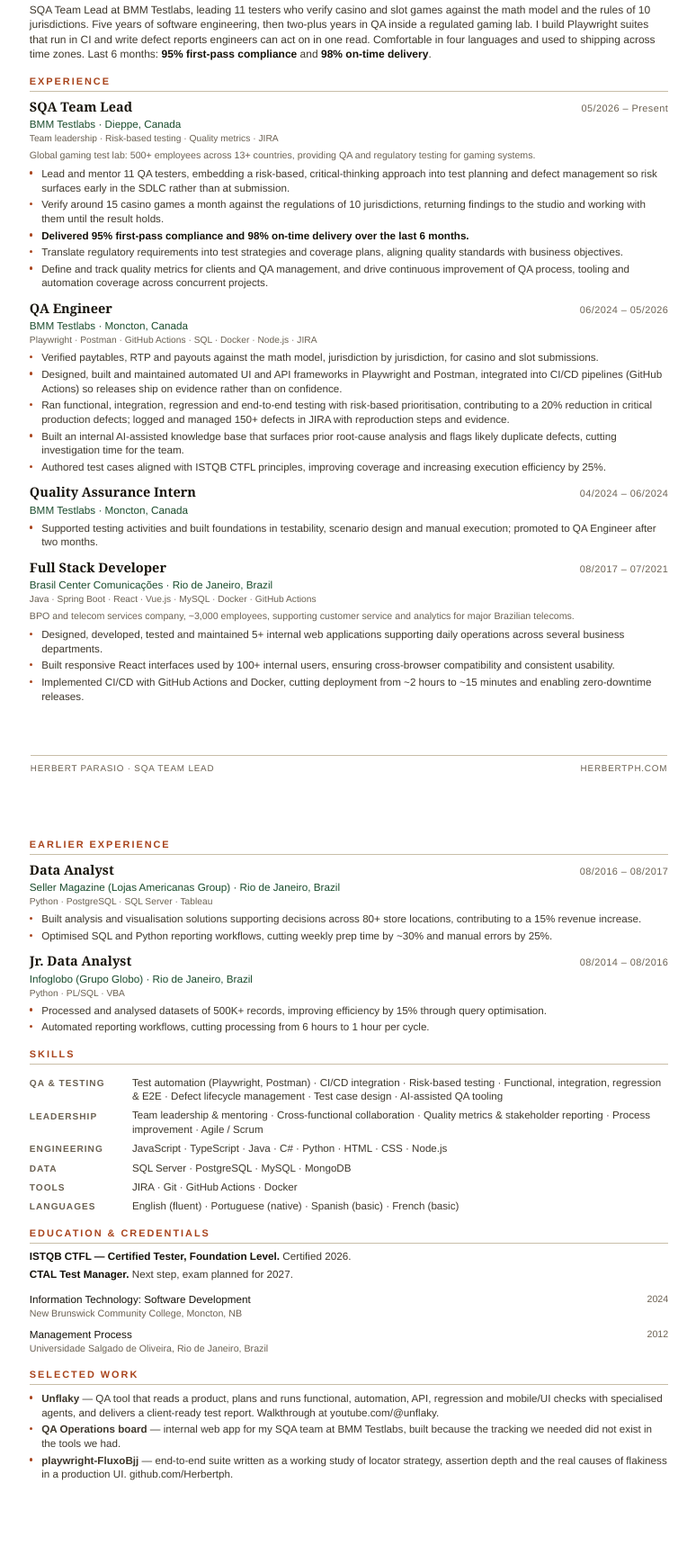
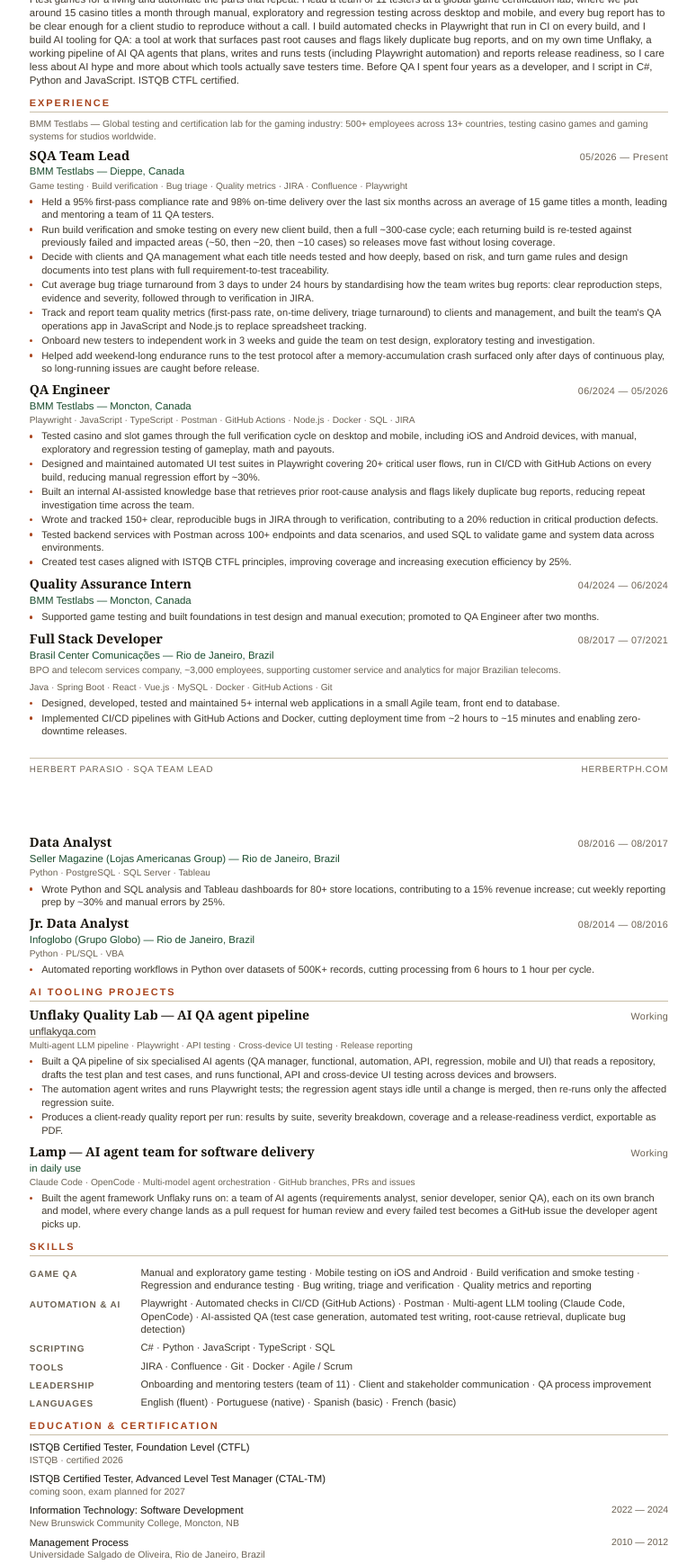
Before and after one commit to Herbertph/herbertph.com, a website: page resume/resume.html in a window 1280 px wide. Shown: the part 167-1905 px from the top of the page at 90% size, without its empty margins (20-794 px from the left). Drawn offline with Linux system fonts and the light colour scheme.

Commit message:
feat: refresh the resume with the new QA analyst content

```diff
--- a/resume/resume.html
+++ b/resume/resume.html
@@ -2,7 +2,7 @@
 <html lang="en">
 <head>
 <meta charset="utf-8">
-<title>Herbert Parasio — SQA Team Lead</title>
+<title>Herbert Parasio — Senior QA Analyst</title>
 <style>
   :root{
     --ink:#17130B; --soft:#3F382C; --faint:#6B6152; --line:#C9BEA8;
@@ -14,77 +14,74 @@
   p{margin:0}
   body{
     font-family:"Helvetica Neue",Helvetica,Arial,sans-serif;
-    font-size:8.75pt;line-height:1.36;color:var(--soft);background:#fff;
+    font-size:8.3pt;line-height:1.30;color:var(--soft);background:#fff;
     -webkit-print-color-adjust:exact;print-color-adjust:exact;
   }
-  .page{width:8.5in;min-height:11in;padding:.44in .55in .4in;position:relative}
+  .page{width:8.5in;min-height:11in;padding:.4in .55in .5in;position:relative}
   a{color:var(--soft);text-decoration:none}
+  .contact a,.job-org a{text-decoration:underline;text-decoration-thickness:.5pt;text-underline-offset:1.5pt;text-decoration-color:var(--line)}
 
   h1{
     font-family:Georgia,"Times New Roman",serif;font-weight:600;font-size:22pt;line-height:1;
     color:var(--ink);margin:0;letter-spacing:-.01em;
   }
   .role{
-    margin-top:4pt;font-size:9.6pt;letter-spacing:.14em;text-transform:uppercase;color:var(--green);font-weight:700;
+    margin-top:5pt;font-size:9.6pt;letter-spacing:.02em;color:var(--green);font-weight:700;
   }
-  .contact{margin-top:7pt;font-size:8.2pt;color:var(--faint);line-height:1.6}
+  .contact{margin-top:6pt;font-size:8pt;color:var(--faint);line-height:1.55}
   .contact span{margin-right:2pt}
   .contact a{color:var(--faint);white-space:nowrap}
-  .rule{height:2px;background:var(--ink);margin:10pt 0 12pt}
-  .rule-thin{height:1px;background:var(--line);margin:10pt 0 12pt}
+  .rule{height:2px;background:var(--ink);margin:9pt 0 10pt}
 
-  .summary{font-size:9pt;color:var(--soft);max-width:7.35in}
-  .summary strong{color:var(--ink)}
+  .summary{font-size:8.6pt;color:var(--soft);max-width:7.4in;orphans:3;widows:3}
 
   h2{
     font-family:Helvetica,Arial,sans-serif;font-size:8.2pt;font-weight:700;
     letter-spacing:.18em;text-transform:uppercase;color:var(--brick);
-    margin:11pt 0 5pt;padding-bottom:2.5pt;border-bottom:1px solid var(--line);
+    margin:8pt 0 4.5pt;padding-bottom:2pt;border-bottom:1px solid var(--line);
+    break-after:avoid;page-break-after:avoid;
   }
-  .job{margin-bottom:8pt;break-inside:avoid}
+  .job{margin-bottom:6pt;break-inside:avoid;page-break-inside:avoid}
   .job-head{display:flex;justify-content:space-between;gap:12pt;align-items:baseline}
-  .job-title{font-family:Georgia,"Times New Roman",serif;font-size:10.9pt;color:var(--ink);font-weight:600;margin:0}
-  .job-dates{font-size:8.2pt;color:var(--faint);letter-spacing:.04em;white-space:nowrap}
-  .job-org{font-size:8.8pt;color:var(--green);margin-top:1pt}
-  .job-tags{font-size:7.7pt;color:var(--faint);margin-top:1pt}
-  .company{font-size:8pt;color:var(--faint);margin:3pt 0 4pt}
+  .job-title{font-family:Georgia,"Times New Roman",serif;font-size:10.6pt;color:var(--ink);font-weight:600;margin:0}
+  .job-dates{font-size:8.1pt;color:var(--faint);letter-spacing:.03em;white-space:nowrap}
+  .job-org{font-size:8.6pt;color:var(--green);margin-top:1pt}
+  .job-tags{font-size:7.6pt;color:var(--faint);margin-top:1pt}
+  .company{font-size:7.8pt;color:var(--faint);margin:2pt 0 4pt;max-width:7.4in}
   ul{margin:3pt 0 0;padding:0 0 0 10pt}
-  li{margin:0 0 2pt;list-style:none;position:relative}
+  li{margin:0 0 1.6pt;list-style:none;position:relative;break-inside:avoid;page-break-inside:avoid}
   li::before{content:"";position:absolute;left:-10pt;top:4.2pt;width:2.6pt;height:2.6pt;background:var(--brick);border-radius:50%}
-  .metric-line{color:var(--ink);font-weight:700}
 
-  .skills{display:grid;grid-template-columns:1.05in 1fr;gap:4pt 10pt;font-size:8.7pt}
-  .skills dt{font-size:7.6pt;font-weight:700;letter-spacing:.1em;text-transform:uppercase;color:var(--faint);padding-top:1.6pt}
+  .skills{display:grid;grid-template-columns:1.15in 1fr;gap:4pt 10pt;font-size:8.4pt}
+  .skills dt{font-size:7.5pt;font-weight:700;letter-spacing:.08em;text-transform:uppercase;color:var(--faint);padding-top:1.5pt}
   .skills dd{margin:0}
 
-  .edu{font-size:8.8pt}
-  .edu-row{display:grid;grid-template-columns:1fr auto;gap:2pt 12pt;margin-bottom:6pt}
+  .edu{font-size:8.5pt}
+  .edu-row{display:grid;grid-template-columns:1fr auto;gap:2pt 12pt;margin-bottom:5pt;break-inside:avoid;page-break-inside:avoid}
   .edu .what{color:var(--ink)}
-  .edu .where{color:var(--faint);font-size:8pt}
-  .edu .when{color:var(--faint);font-size:8pt;white-space:nowrap;text-align:right;margin:0}
-  .cred{margin:0 0 3pt}
-  .cred strong{color:var(--ink)}
+  .edu .where{color:var(--faint);font-size:7.9pt}
+  .edu .when{color:var(--faint);font-size:7.9pt;white-space:nowrap;text-align:right;margin:0}
 
   .foot{
-    position:absolute;left:.56in;right:.56in;bottom:.3in;
+    position:absolute;left:.55in;right:.55in;bottom:.28in;
     display:flex;justify-content:space-between;gap:12pt;
     font-size:7.4pt;letter-spacing:.08em;text-transform:uppercase;color:var(--faint);
     border-top:1px solid var(--line);padding-top:5pt;
   }
-  .page-break{break-before:page}
+  .page-break{break-before:page;page-break-before:always}
 </style>
 </head>
 <body>
 <div class="page">
   <header>
     <h1>Herbert Parasio</h1>
-    <div class="role">SQA Team Lead · Verification of Regulated Software</div>
+    <div class="role">Senior QA Analyst | ISTQB CTFL Certified — Game QA, Test Automation &amp; AI-Assisted Testing</div>
     <div class="contact">
-      <span>Moncton, New Brunswick, Canada</span> <span>|</span> <span>Open to relocation</span> <span>|</span>
+      <span>Moncton, New Brunswick, Canada</span> <span>|</span>
+      <span>Open to relocation to British Columbia</span> <span>|</span>
       <span>(506) 897-4188</span> <span>|</span>
       <a href="mailto:herbert.parasio@gmail.com">herbert.parasio@gmail.com</a> <span>|</span>
-      <a href="https://herbertph.com">herbertph.com</a>
-      <br>
+      <a href="https://herbertph.com">herbertph.com</a> <span>|</span>
       <a href="https://linkedin.com/in/herbert-cunha">linkedin.com/in/herbert-cunha</a> <span>|</span>
       <a href="https://github.com/Herbertph">github.com/Herbertph</a>
     </div>
@@ -92,71 +89,78 @@
   <div class="rule"></div>
 
   <p class="summary">
-    SQA Team Lead at BMM Testlabs, leading 11 testers who verify casino and slot games against the math model and
-    the rules of 10 jurisdictions. Five years of software engineering, then two-plus years in QA inside a
-    regulated gaming lab. I build Playwright suites that run in CI and write defect reports engineers can act on in
-    one read. Comfortable in four languages and used to shipping across time zones. Last 6 months:
-    <strong>95% first-pass compliance</strong> and <strong>98% on-time delivery</strong>.
+    I test games for a living and automate the parts that repeat. I lead a team of 11 testers at a global game
+    certification lab, where we put around 15 casino titles a month through manual, exploratory and regression
+    testing across desktop and mobile, and every bug report has to be clear enough for a client studio to reproduce
+    without a call. I build automated checks in Playwright that run in CI on every build, and I build AI tooling for
+    QA: a tool at work that surfaces past root causes and flags likely duplicate bug reports, and on my own time
+    Unflaky, a working pipeline of AI QA agents that plans, writes and runs tests (including Playwright automation)
+    and reports release readiness, so I care less about AI hype and more about which tools actually save testers
+    time. Before QA I spent four years as a developer, and I script in C#, Python and JavaScript. ISTQB CTFL
+    certified.
   </p>
 
   <h2>Experience</h2>
 
+  <p class="company">BMM Testlabs — Global testing and certification lab for the gaming industry: 500+ employees across 13+ countries, testing casino games and gaming systems for studios worldwide.</p>
+
   <article class="job">
     <div class="job-head">
       <h3 class="job-title">SQA Team Lead</h3>
-      <span class="job-dates">05/2026 – Present</span>
+      <span class="job-dates">05/2026 — Present</span>
     </div>
-    <div class="job-org">BMM Testlabs · Dieppe, Canada</div>
-    <div class="job-tags">Team leadership · Risk-based testing · Quality metrics · JIRA</div>
-    <p class="company">Global gaming test lab: 500+ employees across 13+ countries, providing QA and regulatory testing for gaming systems.</p>
+    <div class="job-org">BMM Testlabs — Dieppe, Canada</div>
+    <div class="job-tags">Game testing · Build verification · Bug triage · Quality metrics · JIRA · Confluence · Playwright</div>
     <ul>
-      <li>Lead and mentor 11 QA testers, embedding a risk-based, critical-thinking approach into test planning and defect management so risk surfaces early in the SDLC rather than at submission.</li>
-      <li>Verify around 15 casino games a month against the regulations of 10 jurisdictions, returning findings to the studio and working with them until the result holds.</li>
-      <li class="metric-line">Delivered 95% first-pass compliance and 98% on-time delivery over the last 6 months.</li>
-      <li>Translate regulatory requirements into test strategies and coverage plans, aligning quality standards with business objectives.</li>
-      <li>Define and track quality metrics for clients and QA management, and drive continuous improvement of QA process, tooling and automation coverage across concurrent projects.</li>
+      <li>Held a 95% first-pass compliance rate and 98% on-time delivery over the last six months across an average of 15 game titles a month, leading and mentoring a team of 11 QA testers.</li>
+      <li>Run build verification and smoke testing on every new client build, then a full ~300-case cycle; each returning build is re-tested against previously failed and impacted areas (~50, then ~20, then ~10 cases) so releases move fast without losing coverage.</li>
+      <li>Decide with clients and QA management what each title needs tested and how deeply, based on risk, and turn game rules and design documents into test plans with full requirement-to-test traceability.</li>
+      <li>Cut average bug triage turnaround from 3 days to under 24 hours by standardising how the team writes bug reports: clear reproduction steps, evidence and severity, followed through to verification in JIRA.</li>
+      <li>Track and report team quality metrics (first-pass rate, on-time delivery, triage turnaround) to clients and management, and built the team's QA operations app in JavaScript and Node.js to replace spreadsheet tracking.</li>
+      <li>Onboard new testers to independent work in 3 weeks and guide the team on test design, exploratory testing and investigation.</li>
+      <li>Helped add weekend-long endurance runs to the test protocol after a memory-accumulation crash surfaced only after days of continuous play, so long-running issues are caught before release.</li>
     </ul>
   </article>
 
   <article class="job">
     <div class="job-head">
       <h3 class="job-title">QA Engineer</h3>
-      <span class="job-dates">06/2024 – 05/2026</span>
+      <span class="job-dates">06/2024 — 05/2026</span>
     </div>
-    <div class="job-org">BMM Testlabs · Moncton, Canada</div>
-    <div class="job-tags">Playwright · Postman · GitHub Actions · SQL · Docker · Node.js · JIRA</div>
+    <div class="job-org">BMM Testlabs — Moncton, Canada</div>
+    <div class="job-tags">Playwright · JavaScript · TypeScript · Postman · GitHub Actions · Node.js · Docker · SQL · JIRA</div>
     <ul>
-      <li>Verified paytables, RTP and payouts against the math model, jurisdiction by jurisdiction, for casino and slot submissions.</li>
-      <li>Designed, built and maintained automated UI and API frameworks in Playwright and Postman, integrated into CI/CD pipelines (GitHub Actions) so releases ship on evidence rather than on confidence.</li>
-      <li>Ran functional, integration, regression and end-to-end testing with risk-based prioritisation, contributing to a 20% reduction in critical production defects; logged and managed 150+ defects in JIRA with reproduction steps and evidence.</li>
-      <li>Built an internal AI-assisted knowledge base that surfaces prior root-cause analysis and flags likely duplicate defects, cutting investigation time for the team.</li>
-      <li>Authored test cases aligned with ISTQB CTFL principles, improving coverage and increasing execution efficiency by 25%.</li>
+      <li>Tested casino and slot games through the full verification cycle on desktop and mobile, including iOS and Android devices, with manual, exploratory and regression testing of gameplay, math and payouts.</li>
+      <li>Designed and maintained automated UI test suites in Playwright covering 20+ critical user flows, run in CI/CD with GitHub Actions on every build, reducing manual regression effort by ~30%.</li>
+      <li>Built an internal AI-assisted knowledge base that retrieves prior root-cause analysis and flags likely duplicate bug reports, reducing repeat investigation time across the team.</li>
+      <li>Wrote and tracked 150+ clear, reproducible bugs in JIRA through to verification, contributing to a 20% reduction in critical production defects.</li>
+      <li>Tested backend services with Postman across 100+ endpoints and data scenarios, and used SQL to validate game and system data across environments.</li>
+      <li>Created test cases aligned with ISTQB CTFL principles, improving coverage and increasing execution efficiency by 25%.</li>
     </ul>
   </article>
 
   <article class="job">
     <div class="job-head">
       <h3 class="job-title">Quality Assurance Intern</h3>
-      <span class="job-dates">04/2024 – 06/2024</span>
+      <span class="job-dates">04/2024 — 06/2024</span>
     </div>
-    <div class="job-org">BMM Testlabs · Moncton, Canada</div>
+    <div class="job-org">BMM Testlabs — Moncton, Canada</div>
     <ul>
-      <li>Supported testing activities and built foundations in testability, scenario design and manual execution; promoted to QA Engineer after two months.</li>
+      <li>Supported game testing and built foundations in test design and manual execution; promoted to QA Engineer after two months.</li>
     </ul>
   </article>
 
   <article class="job">
     <div class="job-head">
       <h3 class="job-title">Full Stack Developer</h3>
-      <span class="job-dates">08/2017 – 07/2021</span>
+      <span class="job-dates">08/2017 — 07/2021</span>
     </div>
-    <div class="job-org">Brasil Center Comunicações · Rio de Janeiro, Brazil</div>
-    <div class="job-tags">Java · Spring Boot · React · Vue.js · MySQL · Docker · GitHub Actions</div>
+    <div class="job-org">Brasil Center Comunicações — Rio de Janeiro, Brazil</div>
     <p class="company">BPO and telecom services company, ~3,000 employees, supporting customer service and analytics for major Brazilian telecoms.</p>
+    <div class="job-tags">Java · Spring Boot · React · Vue.js · MySQL · Docker · GitHub Actions · Git</div>
     <ul>
-      <li>Designed, developed, tested and maintained 5+ internal web applications supporting daily operations across several business departments.</li>
-      <li>Built responsive React interfaces used by 100+ internal users, ensuring cross-browser compatibility and consistent usability.</li>
-      <li>Implemented CI/CD with GitHub Actions and Docker, cutting deployment from ~2 hours to ~15 minutes and enabling zero-downtime releases.</li>
+      <li>Designed, developed, tested and maintained 5+ internal web applications in a small Agile team, front end to database.</li>
+      <li>Implemented CI/CD pipelines with GitHub Actions and Docker, cutting deployment time from ~2 hours to ~15 minutes and enabling zero-downtime releases.</li>
     </ul>
   </article>
 
@@ -167,56 +171,87 @@
 </div>
 
 <div class="page page-break">
-  <h2 style="margin-top:0">Earlier experience</h2>
-
   <article class="job">
     <div class="job-head">
       <h3 class="job-title">Data Analyst</h3>
-      <span class="job-dates">08/2016 – 08/2017</span>
+      <span class="job-dates">08/2016 — 08/2017</span>
     </div>
-    <div class="job-org">Seller Magazine (Lojas Americanas Group) · Rio de Janeiro, Brazil</div>
+    <div class="job-org">Seller Magazine (Lojas Americanas Group) — Rio de Janeiro, Brazil</div>
     <div class="job-tags">Python · PostgreSQL · SQL Server · Tableau</div>
     <ul>
-      <li>Built analysis and visualisation solutions supporting decisions across 80+ store locations, contributing to a 15% revenue increase.</li>
-      <li>Optimised SQL and Python reporting workflows, cutting weekly prep time by ~30% and manual errors by 25%.</li>
+      <li>Wrote Python and SQL analysis and Tableau dashboards for 80+ store locations, contributing to a 15% revenue increase; cut weekly reporting prep by ~30% and manual errors by 25%.</li>
     </ul>
   </article>
 
   <article class="job">
     <div class="job-head">
       <h3 class="job-title">Jr. Data Analyst</h3>
-      <span class="job-dates">08/2014 – 08/2016</span>
+      <span class="job-dates">08/2014 — 08/2016</span>
     </div>
-    <div class="job-org">Infoglobo (Grupo Globo) · Rio de Janeiro, Brazil</div>
+    <div class="job-org">Infoglobo (Grupo Globo) — Rio de Janeiro, Brazil</div>
     <div class="job-tags">Python · PL/SQL · VBA</div>
     <ul>
-      <li>Processed and analysed datasets of 500K+ records, improving efficiency by 15% through query optimisation.</li>
-      <li>Automated reporting workflows, cutting processing from 6 hours to 1 hour per cycle.</li>
+      <li>Automated reporting workflows in Python over datasets of 500K+ records, cutting processing from 6 hours to 1 hour per cycle.</li>
+    </ul>
+  </article>
+
+  <h2>AI Tooling Projects</h2>
+
+  <article class="job">
+    <div class="job-head">
+      <h3 class="job-title">Unflaky Quality Lab — AI QA agent pipeline</h3>
+      <span class="job-dates">Working</span>
+    </div>
+    <div class="job-org"><a href="https://unflakyqa.com">unflakyqa.com</a></div>
+    <div class="job-tags">Multi-agent LLM pipeline · Playwright · API testing · Cross-device UI testing · Release reporting</div>
+    <ul>
+      <li>Built a QA pipeline of six specialised AI agents (QA manager, functional, automation, API, regression, mobile and UI) that reads a repository, drafts the test plan and test cases, and runs functional, API and cross-device UI testing across devices and browsers.</li>
+      <li>The automation agent writes and runs Playwright tests; the regression agent stays idle until a change is merged, then re-runs only the affected regression suite.</li>
+      <li>Produces a client-ready quality report per run: results by suite, severity breakdown, coverage and a release-readiness verdict, exportable as PDF.</li>
+    </ul>
+  </article>
+
+  <article class="job">
+    <div class="job-head">
+      <h3 class="job-title">Lamp — AI agent team for software delivery</h3>
+      <span class="job-dates">Working</span>
+    </div>
+    <div class="job-org">in daily use</div>
+    <div class="job-tags">Claude Code · OpenCode · Multi-model agent orchestration · GitHub branches, PRs and issues</div>
+    <ul>
+      <li>Built the agent framework Unflaky runs on: a team of AI agents (requirements analyst, senior developer, senior QA), each on its own branch and model, where every change lands as a pull request for human review and every failed test becomes a GitHub issue the developer agent picks up.</li>
     </ul>
   </article>
 
   <h2>Skills</h2>
   <dl class="skills">
-    <dt>QA &amp; Testing</dt>
-    <dd>Test automation (Playwright, Postman) · CI/CD integration · Risk-based testing · Functional, integration, regression &amp; E2E · Defect lifecycle management · Test case design · AI-assisted QA tooling</dd>
+    <dt>Game QA</dt>
+    <dd>Manual and exploratory game testing · Mobile testing on iOS and Android · Build verification and smoke testing · Regression and endurance testing · Bug writing, triage and verification · Quality metrics and reporting</dd>
+    <dt>Automation &amp; AI</dt>
+    <dd>Playwright · Automated checks in CI/CD (GitHub Actions) · Postman · Multi-agent LLM tooling (Claude Code, OpenCode) · AI-assisted QA (test case generation, automated test writing, root-cause retrieval, duplicate bug detection)</dd>
+    <dt>Scripting</dt>
+    <dd>C# · Python · JavaScript · TypeScript · SQL</dd>
+    <dt>Tools</dt>
+    <dd>JIRA · Confluence · Git · Docker · Agile / Scrum</dd>
     <dt>Leadership</dt>
-    <dd>Team leadership &amp; mentoring · Cross-functional collaboration · Quality metrics &amp; stakeholder reporting · Process improvement · Agile / Scrum</dd>
-    <dt>Engineering</dt>
-    <dd>JavaScript · TypeScript · Java · C# · Python · HTML · CSS · Node.js</dd>
-    <dt>Data</dt>
-    <dd>SQL Server · PostgreSQL · MySQL · MongoDB</dd>
-    <dt>Tools</dt>
-    <dd>JIRA · Git · GitHub Actions · Docker</dd>
+    <dd>Onboarding and mentoring testers (team of 11) · Client and stakeholder communication · QA process improvement</dd>
     <dt>Languages</dt>
     <dd>English (fluent) · Portuguese (native) · Spanish (basic) · French (basic)</dd>
   </dl>
 
-  <h2>Education &amp; credentials</h2>
+  <h2>Education &amp; Certification</h2>
   <div class="edu">
     <div class="edu-row">
       <div>
-        <p class="cred"><strong>ISTQB CTFL — Certified Tester, Foundation Level.</strong> Certified 2026.</p>
-        <p class="cred"><strong>CTAL Test Manager.</strong> Next step, exam planned for 2027.</p>
+        <p class="what">ISTQB Certified Tester, Foundation Level (CTFL)</p>
+        <p class="where">ISTQB · certified 2026</p>
+      </div>
+      <div></div>
+    </div>
+    <div class="edu-row">
+      <div>
+        <p class="what">ISTQB Certified Tester, Advanced Level Test Manager (CTAL-TM)</p>
+        <p class="where">coming soon, exam planned for 2027</p>
       </div>
       <div></div>
     </div>
@@ -225,23 +260,16 @@
         <p class="what">Information Technology: Software Development</p>
         <p class="where">New Brunswick Community College, Moncton, NB</p>
       </div>
-      <p class="when">2024</p>
+      <p class="when">2022 — 2024</p>
     </div>
     <div class="edu-row">
       <div>
         <p class="what">Management Process</p>
         <p class="where">Universidade Salgado de Oliveira, Rio de Janeiro, Brazil</p>
       </div>
-      <p class="when">2012</p>
+      <p class="when">2010 — 2012</p>
     </div>
   </div>
-
-  <h2>Selected work</h2>
-  <ul>
-    <li><strong>Unflaky</strong> — QA tool that reads a product, plans and runs functional, automation, API, regression and mobile/UI checks with specialised agents, and delivers a client-ready test report. Walkthrough at <a href="https://youtube.com/@unflaky">youtube.com/@unflaky</a>.</li>
-    <li><strong>QA Operations board</strong> — internal web app for my SQA team at BMM Testlabs, built because the tracking we needed did not exist in the tools we had.</li>
-    <li><strong>playwright-FluxoBjj</strong> — end-to-end suite written as a working study of locator strategy, assertion depth and the real causes of flakiness in a production UI. <a href="https://github.com/Herbertph">github.com/Herbertph</a>.</li>
-  </ul>
 
   <div class="foot">
     <span>Herbert Parasio · SQA Team Lead</span>
```
Also changed, not shown: 1 other file.
